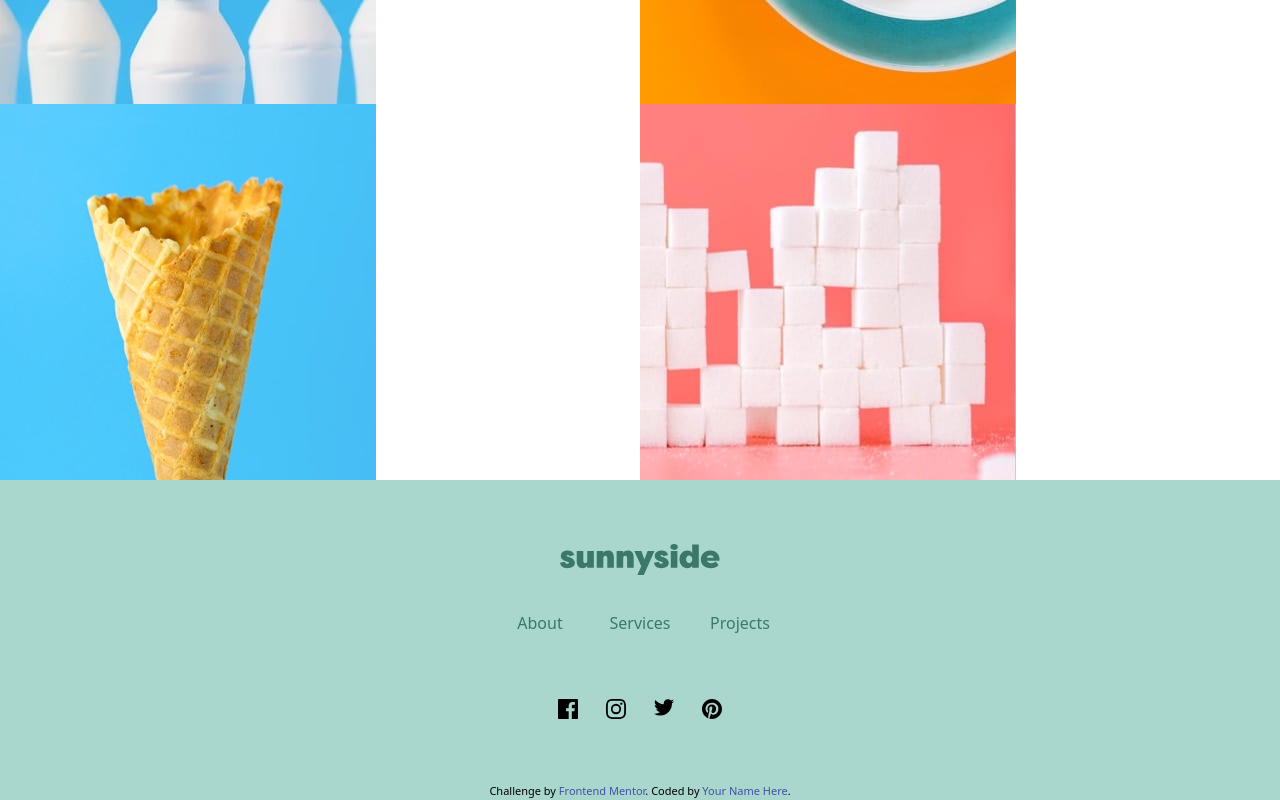
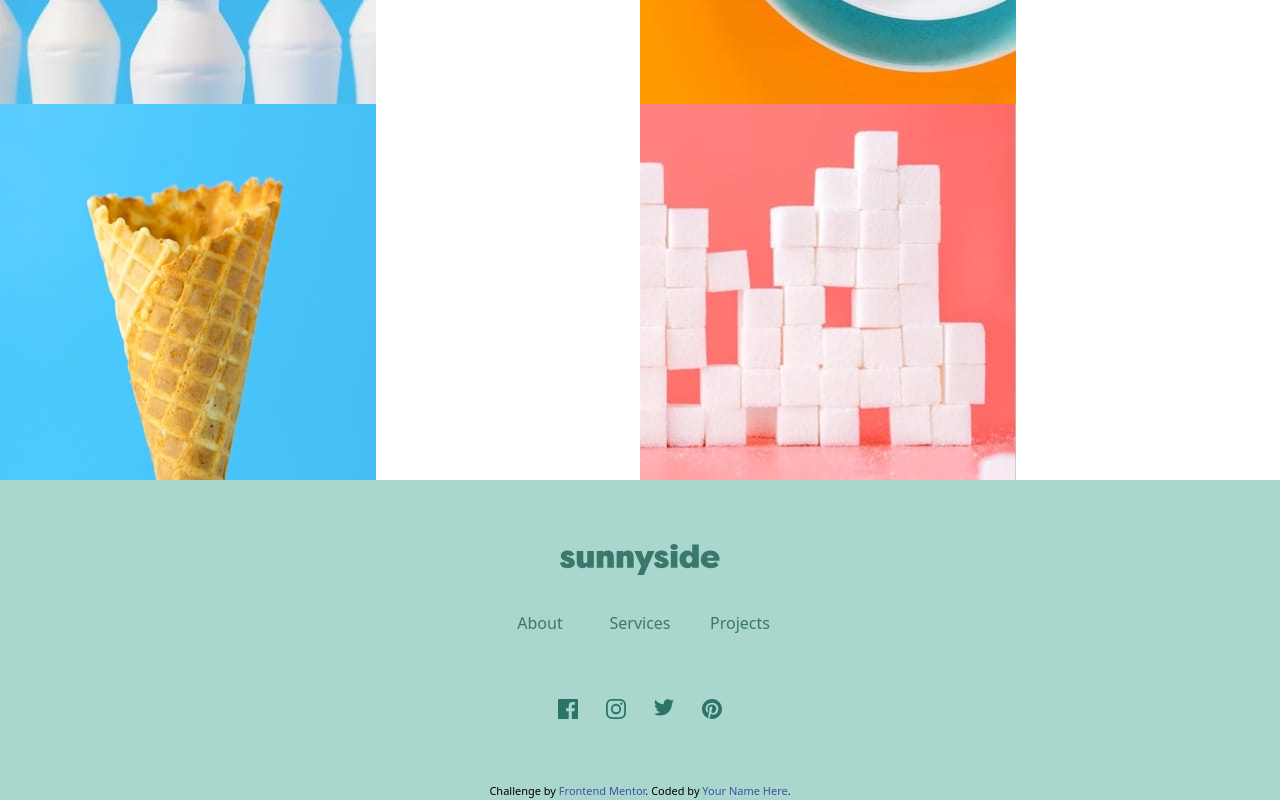
Before and after one commit to Kurkov11/sunnyside-agency-landing, a website: page docs/index.html in a window 1280 px wide. Shown: the part 7222-8022 px from the top of the page. Drawn offline with Linux system fonts and the light colour scheme.

Commit message:
Add hover states directly using tailwind on the svg. This lets us add the transition and ensures that there is no color jumping as the svg covers all the area of path and the spaces in between

```diff
--- a/docs/index.html
+++ b/docs/index.html
@@ -156,22 +156,22 @@
       <div class="flex w-52 justify-center gap-7">
         <div id="facebook-container">
           <a href="#">
-            <svg width="20" height="20" xmlns="http://www.w3.org/2000/svg"><path id="fa" d="M18.896 0H1.104C.494 0 0 .494 0 1.104v17.793C0 19.506.494 20 1.104 20h9.58v-7.745H8.076V9.237h2.606V7.01c0-2.583 1.578-3.99 3.883-3.99 1.104 0 2.052.082 2.329.119v2.7h-1.598c-1.254 0-1.496.597-1.496 1.47v1.928h2.989l-.39 3.018h-2.6V20h5.098c.608 0 1.102-.494 1.102-1.104V1.104C20 .494 19.506 0 18.896 0z" fill-rule="nonzero"/></svg>
+            <svg width="20" height="20" xmlns="http://www.w3.org/2000/svg" class="fill-socialGreen hover:fill-white"><path id="fa" d="M18.896 0H1.104C.494 0 0 .494 0 1.104v17.793C0 19.506.494 20 1.104 20h9.58v-7.745H8.076V9.237h2.606V7.01c0-2.583 1.578-3.99 3.883-3.99 1.104 0 2.052.082 2.329.119v2.7h-1.598c-1.254 0-1.496.597-1.496 1.47v1.928h2.989l-.39 3.018h-2.6V20h5.098c.608 0 1.102-.494 1.102-1.104V1.104C20 .494 19.506 0 18.896 0z" fill-rule="nonzero"/></svg>
           </a>
         </div>
         <div id="instagram-container">
           <a href="">
-            <svg width="20" height="20" xmlns="http://www.w3.org/2000/svg"><path id="in" d="M10 1.802c2.67 0 2.987.01 4.042.059 2.71.123 3.975 1.409 4.099 4.099.048 1.054.057 1.37.057 4.04 0 2.672-.01 2.988-.057 4.042-.124 2.687-1.387 3.975-4.1 4.099-1.054.048-1.37.058-4.041.058-2.67 0-2.987-.01-4.04-.058-2.718-.124-3.977-1.416-4.1-4.1-.048-1.054-.058-1.37-.058-4.041 0-2.67.01-2.986.058-4.04.124-2.69 1.387-3.977 4.1-4.1 1.054-.048 1.37-.058 4.04-.058zM10 0C7.284 0 6.944.012 5.877.06 2.246.227.227 2.242.061 5.877.01 6.944 0 7.284 0 10s.012 3.057.06 4.123c.167 3.632 2.182 5.65 5.817 5.817 1.067.048 1.407.06 4.123.06s3.057-.012 4.123-.06c3.629-.167 5.652-2.182 5.816-5.817.05-1.066.061-1.407.061-4.123s-.012-3.056-.06-4.122C19.777 2.249 17.76.228 14.124.06 13.057.01 12.716 0 10 0zm0 4.865a5.135 5.135 0 100 10.27 5.135 5.135 0 000-10.27zm0 8.468a3.333 3.333 0 110-6.666 3.333 3.333 0 010 6.666zm5.338-9.87a1.2 1.2 0 100 2.4 1.2 1.2 0 000-2.4z" fill-rule="nonzero"/></svg>
+            <svg width="20" height="20" xmlns="http://www.w3.org/2000/svg" class="fill-socialGreen hover:fill-white"><path id="in" d="M10 1.802c2.67 0 2.987.01 4.042.059 2.71.123 3.975 1.409 4.099 4.099.048 1.054.057 1.37.057 4.04 0 2.672-.01 2.988-.057 4.042-.124 2.687-1.387 3.975-4.1 4.099-1.054.048-1.37.058-4.041.058-2.67 0-2.987-.01-4.04-.058-2.718-.124-3.977-1.416-4.1-4.1-.048-1.054-.058-1.37-.058-4.041 0-2.67.01-2.986.058-4.04.124-2.69 1.387-3.977 4.1-4.1 1.054-.048 1.37-.058 4.04-.058zM10 0C7.284 0 6.944.012 5.877.06 2.246.227.227 2.242.061 5.877.01 6.944 0 7.284 0 10s.012 3.057.06 4.123c.167 3.632 2.182 5.65 5.817 5.817 1.067.048 1.407.06 4.123.06s3.057-.012 4.123-.06c3.629-.167 5.652-2.182 5.816-5.817.05-1.066.061-1.407.061-4.123s-.012-3.056-.06-4.122C19.777 2.249 17.76.228 14.124.06 13.057.01 12.716 0 10 0zm0 4.865a5.135 5.135 0 100 10.27 5.135 5.135 0 000-10.27zm0 8.468a3.333 3.333 0 110-6.666 3.333 3.333 0 010 6.666zm5.338-9.87a1.2 1.2 0 100 2.4 1.2 1.2 0 000-2.4z" fill-rule="nonzero"/></svg>
           </a>
         </div>
         <div id="twitter-container">
           <a href="">
-            <svg width="20" height="17" xmlns="http://www.w3.org/2000/svg"><path id="tw" d="M20 2.172a8.192 8.192 0 01-2.357.646 4.11 4.11 0 001.805-2.27 8.22 8.22 0 01-2.606.996A4.096 4.096 0 0013.847.248c-2.65 0-4.596 2.472-3.998 5.037A11.648 11.648 0 011.392 1a4.109 4.109 0 001.27 5.478 4.086 4.086 0 01-1.858-.513c-.045 1.9 1.318 3.679 3.291 4.075a4.113 4.113 0 01-1.853.07 4.106 4.106 0 003.833 2.849A8.25 8.25 0 010 14.658a11.616 11.616 0 006.29 1.843c7.618 0 11.923-6.434 11.663-12.205A8.354 8.354 0 0020 2.172z" fill-rule="nonzero"/></svg>
+            <svg width="20" height="17" xmlns="http://www.w3.org/2000/svg" class="fill-socialGreen hover:fill-white"><path id="tw" d="M20 2.172a8.192 8.192 0 01-2.357.646 4.11 4.11 0 001.805-2.27 8.22 8.22 0 01-2.606.996A4.096 4.096 0 0013.847.248c-2.65 0-4.596 2.472-3.998 5.037A11.648 11.648 0 011.392 1a4.109 4.109 0 001.27 5.478 4.086 4.086 0 01-1.858-.513c-.045 1.9 1.318 3.679 3.291 4.075a4.113 4.113 0 01-1.853.07 4.106 4.106 0 003.833 2.849A8.25 8.25 0 010 14.658a11.616 11.616 0 006.29 1.843c7.618 0 11.923-6.434 11.663-12.205A8.354 8.354 0 0020 2.172z" fill-rule="nonzero"/></svg>
           </a>
         </div>
         <div id="pinterest-container">
           <a href="">
-            <svg width="20" height="20" xmlns="http://www.w3.org/2000/svg"><path id="pi" d="M10 0C4.477 0 0 4.477 0 10c0 4.237 2.636 7.855 6.356 9.312-.088-.791-.167-2.005.035-2.868.181-.78 1.172-4.97 1.172-4.97s-.299-.6-.299-1.486c0-1.39.806-2.428 1.81-2.428.852 0 1.264.64 1.264 1.408 0 .858-.546 2.14-.828 3.33-.236.995.5 1.807 1.48 1.807 1.778 0 3.144-1.874 3.144-4.58 0-2.393-1.72-4.068-4.176-4.068-2.845 0-4.516 2.135-4.516 4.34 0 .859.331 1.781.745 2.281a.3.3 0 01.069.288l-.278 1.133c-.044.183-.145.223-.335.134-1.249-.581-2.03-2.407-2.03-3.874 0-3.154 2.292-6.052 6.608-6.052 3.469 0 6.165 2.473 6.165 5.776 0 3.447-2.173 6.22-5.19 6.22-1.013 0-1.965-.525-2.291-1.148l-.623 2.378c-.226.869-.835 1.958-1.244 2.621.937.29 1.931.446 2.962.446 5.523 0 10-4.477 10-10S15.523 0 10 0z" fill-rule="nonzero"/></svg>
+            <svg width="20" height="20" xmlns="http://www.w3.org/2000/svg" class="fill-socialGreen hover:fill-white"><path id="pi" d="M10 0C4.477 0 0 4.477 0 10c0 4.237 2.636 7.855 6.356 9.312-.088-.791-.167-2.005.035-2.868.181-.78 1.172-4.97 1.172-4.97s-.299-.6-.299-1.486c0-1.39.806-2.428 1.81-2.428.852 0 1.264.64 1.264 1.408 0 .858-.546 2.14-.828 3.33-.236.995.5 1.807 1.48 1.807 1.778 0 3.144-1.874 3.144-4.58 0-2.393-1.72-4.068-4.176-4.068-2.845 0-4.516 2.135-4.516 4.34 0 .859.331 1.781.745 2.281a.3.3 0 01.069.288l-.278 1.133c-.044.183-.145.223-.335.134-1.249-.581-2.03-2.407-2.03-3.874 0-3.154 2.292-6.052 6.608-6.052 3.469 0 6.165 2.473 6.165 5.776 0 3.447-2.173 6.22-5.19 6.22-1.013 0-1.965-.525-2.291-1.148l-.623 2.378c-.226.869-.835 1.958-1.244 2.621.937.29 1.931.446 2.962.446 5.523 0 10-4.477 10-10S15.523 0 10 0z" fill-rule="nonzero"/></svg>
           </a>
         </div>
       </div>
```
Also changed, not shown: docs/output.css.
